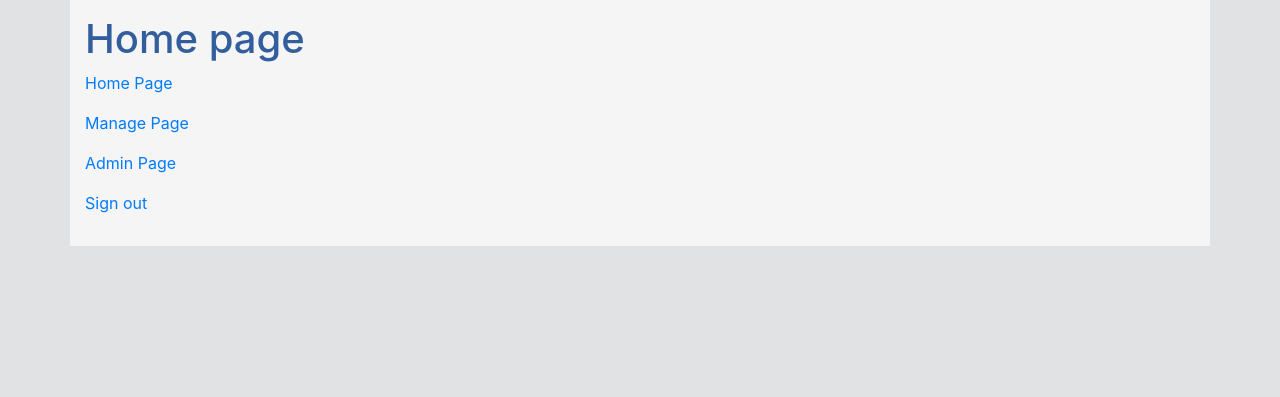
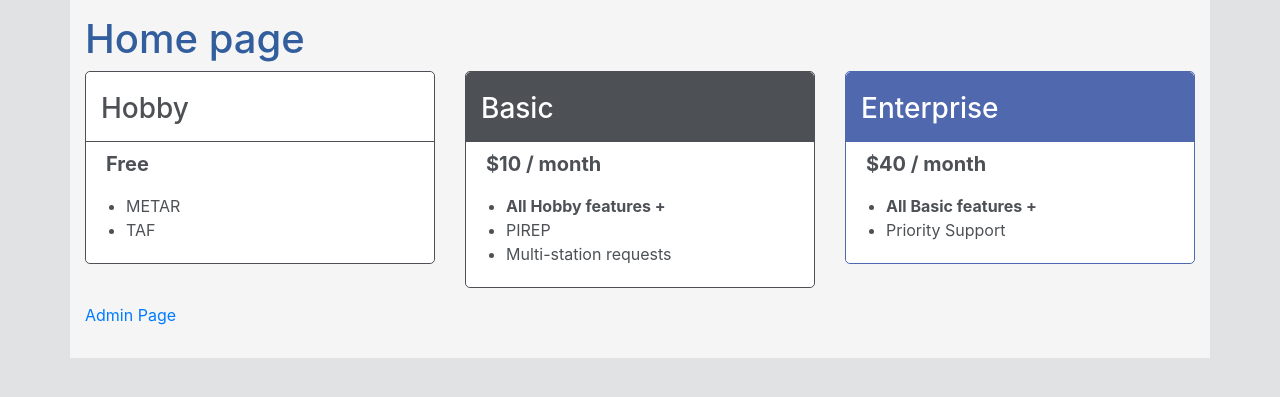
Before and after one commit to avwx-rest/avwx-account, a Flask app: template avwx_account/templates/index.html in a window 1280 px wide. Shown: the part 39-436 px from the top of the page. Run offline with Flask 2, Linux system fonts and the light colour scheme; the template is opened without the code that fills it, so the values that code supplies are empty; some libraries are stand-ins or nearby versions.

Commit message:
Add plan list

```diff
--- a/avwx_account/templates/base.html
+++ b/avwx_account/templates/base.html
@@ -14,6 +14,16 @@
         .container { background-color: #f5f5f5; }
         .content { padding-top: 15px; padding-bottom: 15px; }
         .btn-primary { background-color: #4f68ae; }
+
+        .plan { border: 1px solid #4d5155; border-radius: 5px; color: #4d5155; margin-bottom: 15px; }
+        .plan header { background-color: white; border-bottom: 1px solid #4d5155; border-radius: 5px 5px 0px 0px; }
+        .plan h3 { padding: 20px 15px 8px 15px; }
+        .plan h5 { padding: 10px 20px; }
+        .plan-body { background-color: white; border-radius: 0px 0px 5px 5px; padding-bottom: 5px; }
+        .plan-better { border-color: #4d5155; }
+        .plan-better header { background-color: #4d5155; border-color: #4d5155; color: white; }
+        .plan-best { border-color: #4f68ae; }
+        .plan-best header { background-color: #4f68ae; border-color: #4f68ae; color: white; }
     </style>
     {% block headers %}
     {% endblock %}
--- /dev/null
+++ b/avwx_account/templates/include/plans.html
@@ -0,0 +1,45 @@
+<div class="row">
+    <section class="col-md-4">
+        <div class="plan">
+            <header>
+                <h3>Hobby</h3>
+            </header>
+            <div class="plan-body">
+                <h5><b>Free</b></h5>
+                <ul>
+                    <li>METAR</li>
+                    <li>TAF</li>
+                </ul>
+            </div>
+        </div>
+    </section>
+    <section class="col-md-4">
+        <div class="plan plan-better">
+            <header>
+                <h3>Basic</h3>
+            </header>
+            <div class="plan-body">
+                <h5><b>$10 / month</b></h5>
+                <ul>
+                    <li><b>All Hobby features +</b></li>
+                    <li>PIREP</li>
+                    <li>Multi-station requests</li>
+                </ul>
+            </div>
+        </div>
+    </section>
+    <section class="col-md-4">
+        <div class="plan plan-best">
+            <header>
+                <h3>Enterprise</h3>
+            </header>
+            <div class="plan-body">
+                <h5><b>$40 / month</b></h5>
+                <ul>
+                    <li><b>All Basic features +</b></li>
+                    <li>Priority Support</li>
+                </ul>
+            </div>
+        </div>
+    </section>
+</div>
--- a/avwx_account/templates/index.html
+++ b/avwx_account/templates/index.html
@@ -2,8 +2,6 @@
 
 {% block content %}
 <h1>Home page</h1>
-<p><a href={{ url_for('home') }}>Home Page</a></p>
-<p><a href={{ url_for('manage') }}>Manage Page</a></p>
+{% include 'include/plans.html' %}
 <p><a href={{ url_for('admin.index') }}>Admin Page</a></p>
-<p><a href={{ url_for('user.logout') }}>Sign out</a></p>
 {% endblock %}
--- a/avwx_account/templates/manage.html
+++ b/avwx_account/templates/manage.html
@@ -1,7 +1,9 @@
 {% extends "base.html" %}
 
 {% block content %}
-    <h1>Account Management</h1>
+    <!-- <h1>Account Management</h1> -->
+    {% include 'include/plans.html' %}
+    <br/>
     <div class="row">
         <div class="col-md-6">
             <a href="{{ url_for('user.edit_user_profile') }}" class="btn btn-primary" role="button"><i class="fas fa-edit"></i> Edit Account</a>
```
